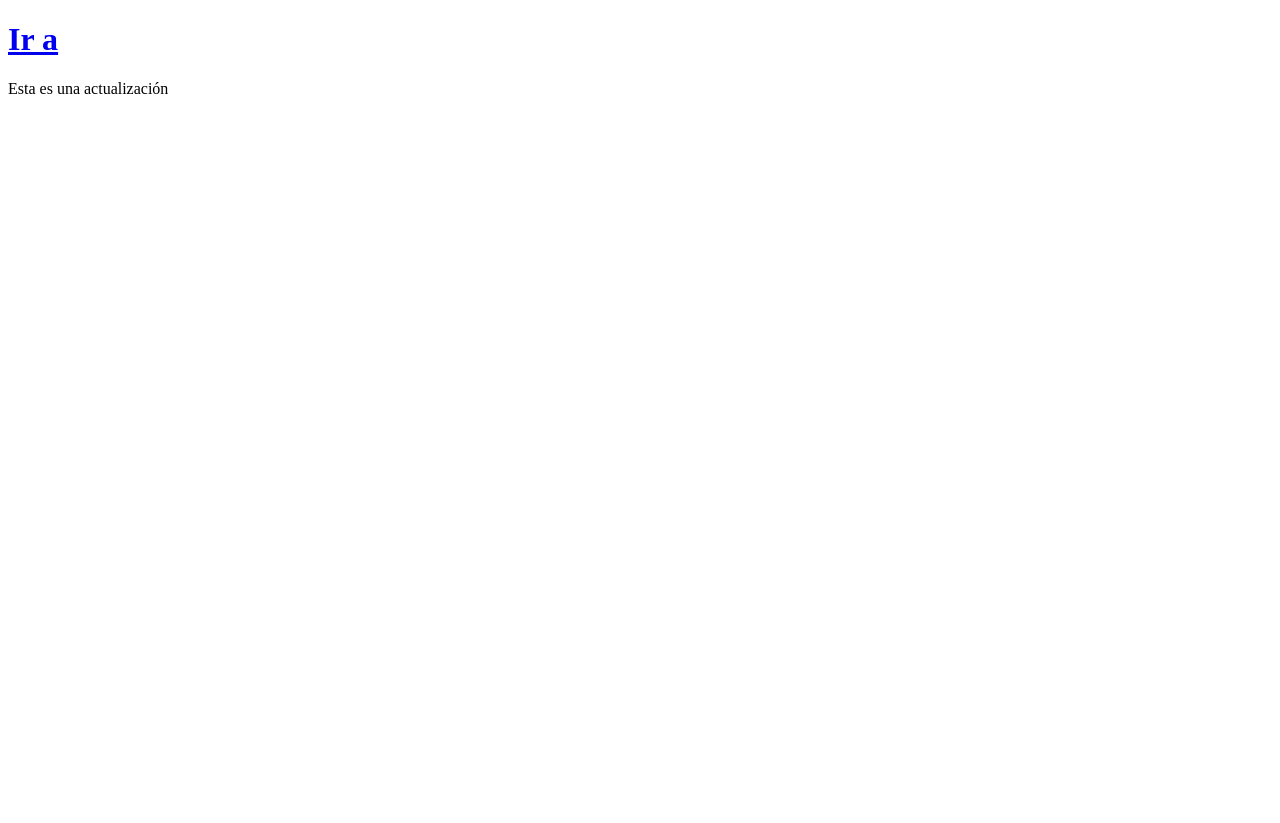
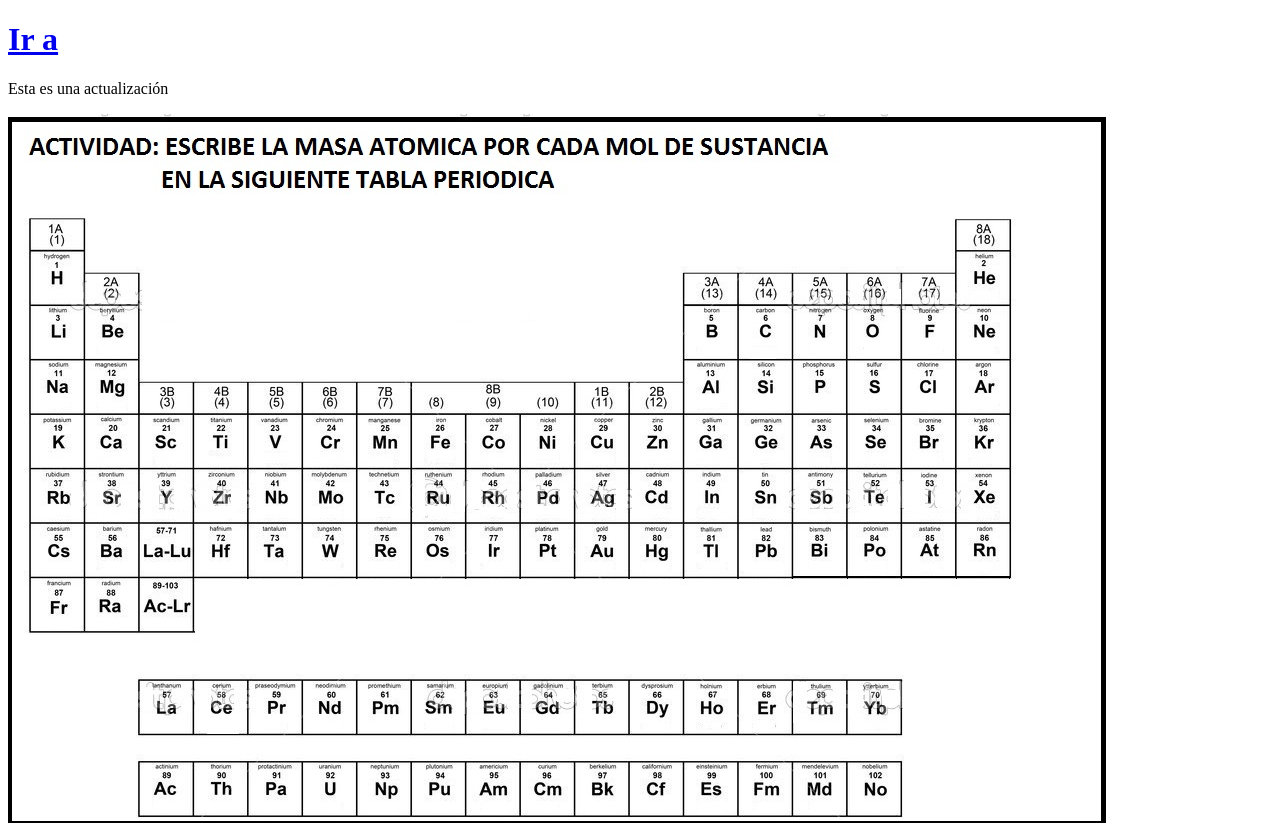
Before and after one commit to manuelluevano/curso, a plain HTML site: page index.html in a window 1280 px wide. Shown: the top 823 px of the page. Before the commit the page ends 800 px from the top, so only its background shows below. Drawn offline with Linux system fonts and the light colour scheme.

Commit message:
proyecto con imagen

```diff
--- a/index.html
+++ b/index.html
@@ -11,5 +11,7 @@
 
     <p>Esta es una actualización</p>
 
+    <img src="img/tabla.jpg" alt="">
+
 </body>
 </html>
```
